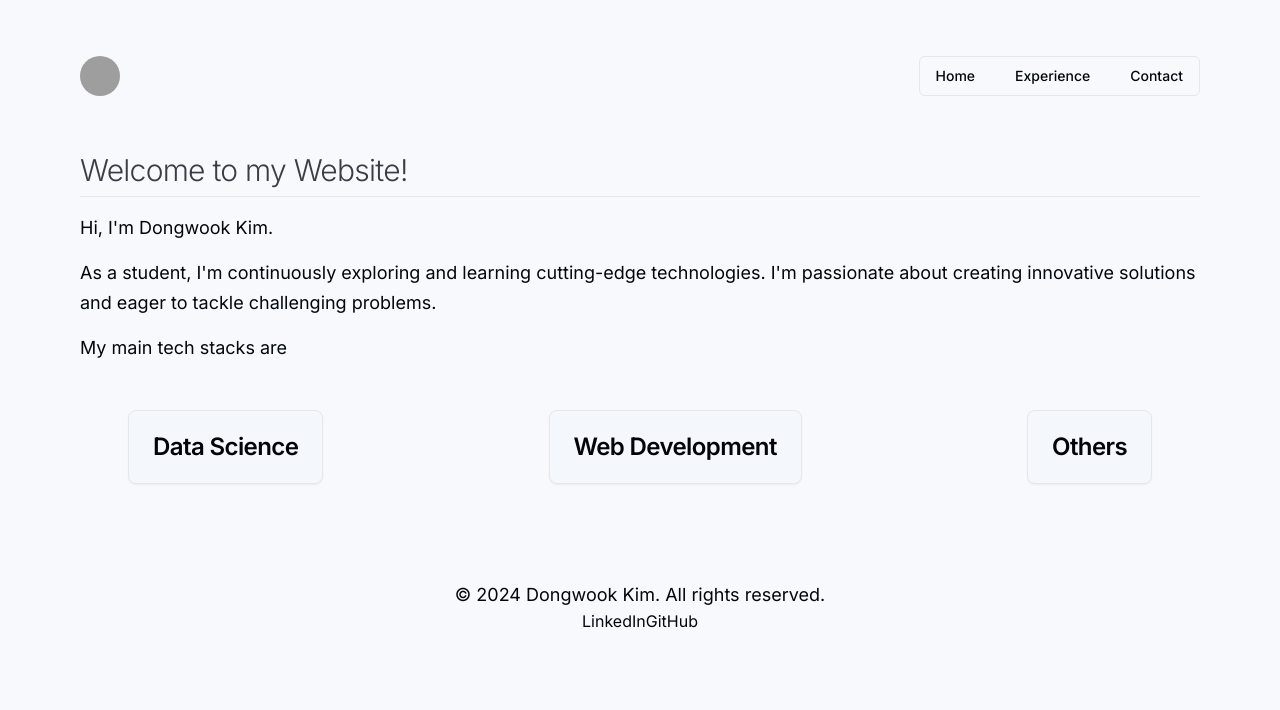
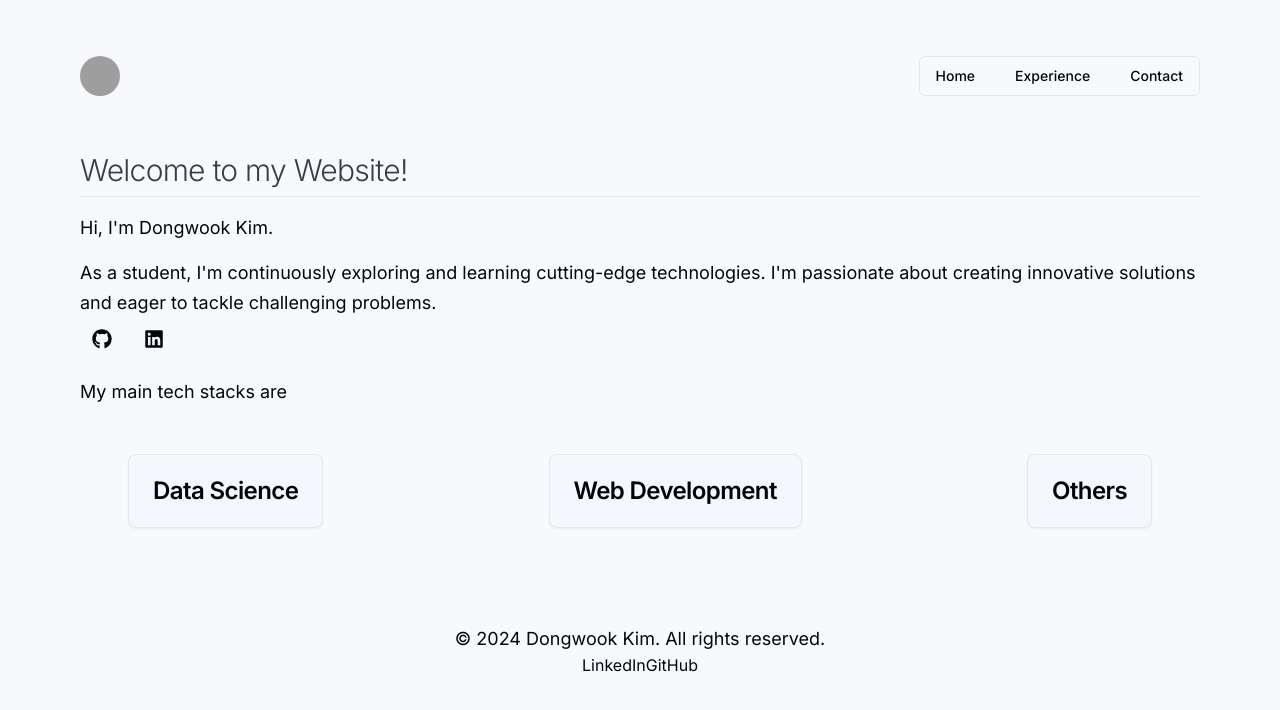
Before and after one commit to dwk601/next-portfolio, a Next.js app: page / in a window 1280 px wide. Shown: the top 710 px of the page. Built offline with nearby package versions, Linux system fonts and the light colour scheme; grey boxes are pictures that could not be loaded.

Commit message:
Add social media icons to the page

```diff
--- a/src/app/page.tsx
+++ b/src/app/page.tsx
@@ -8,6 +8,7 @@
   DialogTitle,
   DialogTrigger,
 } from "@/components/ui/dialog";
+import { FaGithub, FaLinkedin } from "react-icons/fa";
 
 export default function home() {
   return (
@@ -28,6 +29,26 @@
           technologies. I'm passionate about creating innovative solutions and
           eager to tackle challenging problems.
         </p>
+        <div className="flex gap-2">
+          <a
+            target="_blank"
+            href="https://github.com/dwk601"
+            rel="noopener noreferrer"
+            aria-label="Github"
+            className="rounded p-3 text-xl hover:bg-accent hover:text-accent-foreground"
+          >
+            <FaGithub />
+          </a>
+          <a
+            target="_blank"
+            href="https://www.linkedin.com/in/dwk1/"
+            rel="noopener noreferrer"
+            aria-label="LinkedIn"
+            className="rounded p-3 text-xl hover:bg-accent hover:text-accent-foreground"
+          >
+            <FaLinkedin />
+          </a>
+        </div>
         <p className="techStack">
           My main tech stacks are
           <ul>
```
